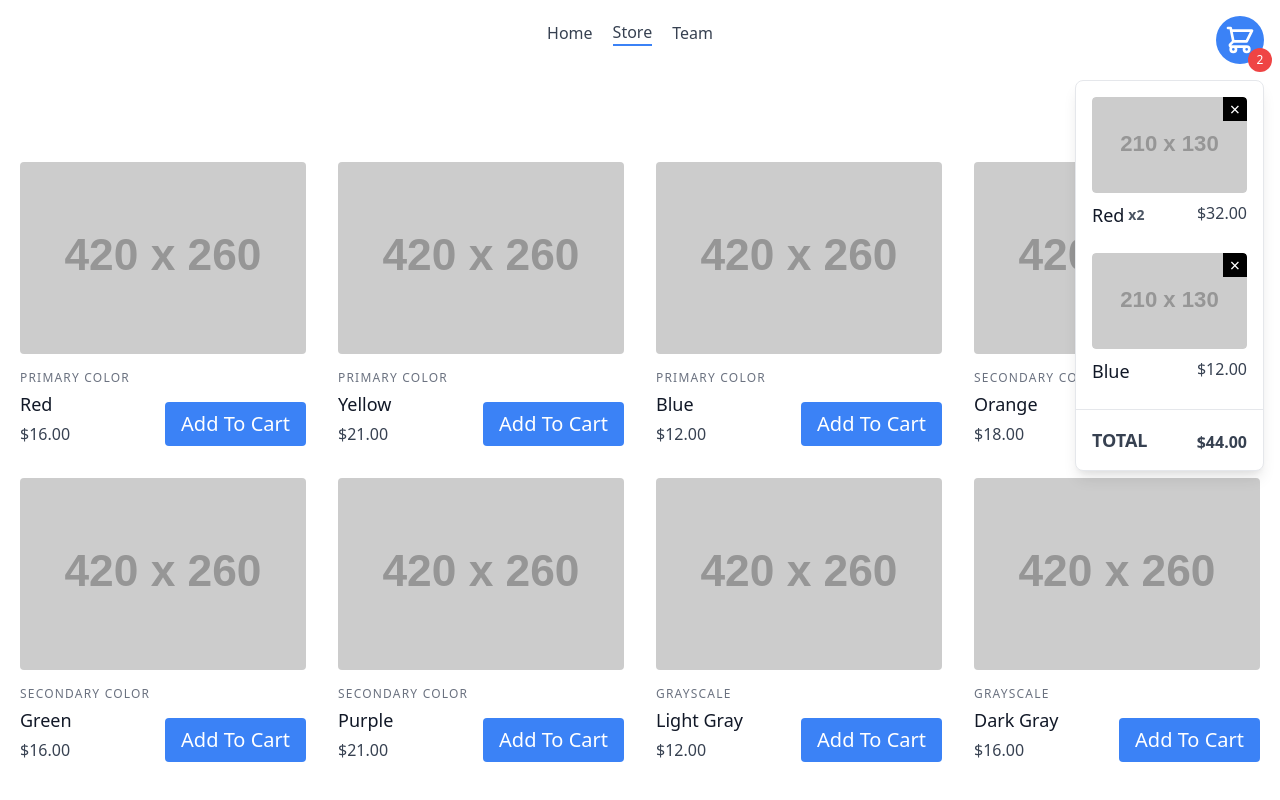
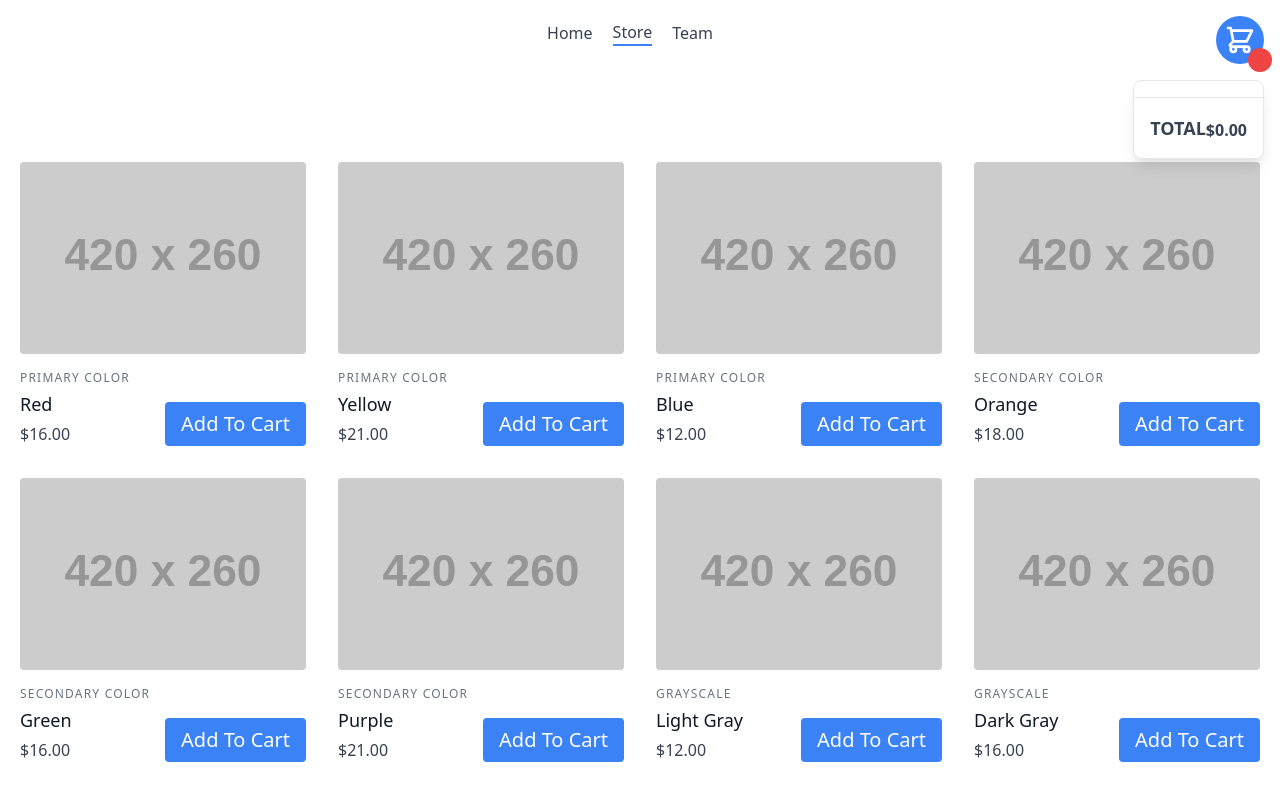
Before and after one commit to michaeldavidcoyle/shopping-cart, a website built with Parcel: page store.html in a window 1280 px wide. Built offline with nearby package versions, Linux system fonts and the light colour scheme; placeholder pictures from the web are drawn by us.

Commit message:
remove hard coded items from cart, add attribute to quantity pill and zero cart total

```diff
--- a/store.html
+++ b/store.html
@@ -27,48 +27,10 @@
     <div data-cart-container class="mb-4 top-0 right-0 mr-4 mt-20 fixed">
         <div style="max-height: calc(100vh - 6rem);"
              class="bg-white text-gray-700 body-font shadow-lg border rounded-lg flex flex-col">
-            <div data-cart-items class="overflow-y-auto px-4 pt-4">
-                <div class="mb-6">
-                    <div class="block relative h-24 rounded overflow-hidden">
-                        <img alt="ecommerce" class="object-cover object-center w-full h-full block rounded"
-                             src="https://dummyimage.com/210x130/F00/F00">
-                        <button data-remove-from-cart-button
-                                class="absolute top-0 right-0 bg-black rounded-tr text-white w-6 h-6 text-lg flex justify-center items-center">
-                            &times;
-                        </button>
-                    </div>
-                    <div class="mt-2 flex justify-between">
-                        <div class="flex items-center title-font">
-                            <h2 class="text-gray-900 text-lg font-medium">
-                                Red
-                            </h2>
-                            <span class="text-gray-600 text-sm font-bold ml-1">x2</span>
-                        </div>
-                        <div>$32.00</div>
-                    </div>
-                </div>
-                <div class="mb-6">
-                    <div class="block relative h-24 rounded overflow-hidden">
-                        <img alt="ecommerce" class="object-cover object-center w-full h-full block rounded"
-                             src="https://dummyimage.com/210x130/00F/00F">
-                        <button data-remove-from-cart-button
-                                class="absolute top-0 right-0 bg-black rounded-tr text-white w-6 h-6 text-lg flex justify-center items-center">
-                            &times;
-                        </button>
-                    </div>
-                    <div class="mt-2 flex justify-between">
-                        <div class="flex items-center title-font">
-                            <h2 class="text-gray-900 text-lg font-medium">
-                                Blue
-                            </h2>
-                        </div>
-                        <div>$12.00</div>
-                    </div>
-                </div>
-            </div>
+            <div data-cart-items class="overflow-y-auto px-4 pt-4"></div>
             <div class="flex justify-between items-end border-t p-4">
                 <span class="font-bold text-lg uppercase">Total</span>
-                <span class="font-bold">$44.00</span>
+                <span class="font-bold">$0.00</span>
             </div>
         </div>
     </div>
@@ -77,9 +39,7 @@
             <path stroke-linecap="round" stroke-linejoin="round" stroke-width="2"
                   d="M3 3h2l.4 2M7 13h10l4-8H5.4M7 13L5.4 5M7 13l-2.293 2.293c-.63.63-.184 1.707.707 1.707H17m0 0a2 2 0 100 4 2 2 0 000-4zm-8 2a2 2 0 11-4 0 2 2 0 014 0z"/>
         </svg>
-        <div class="bg-red-500 rounded-full text-xs absolute w-6 h-6 flex justify-center items-center right-0 bottom-0 transform translate-x-2 translate-y-2">
-            2
-        </div>
+        <div data-cart-quantity class="bg-red-500 rounded-full text-xs absolute w-6 h-6 flex justify-center items-center right-0 bottom-0 transform translate-x-2 translate-y-2"></div>
     </button>
 </section>
 <template id="cart-item-template">
```
